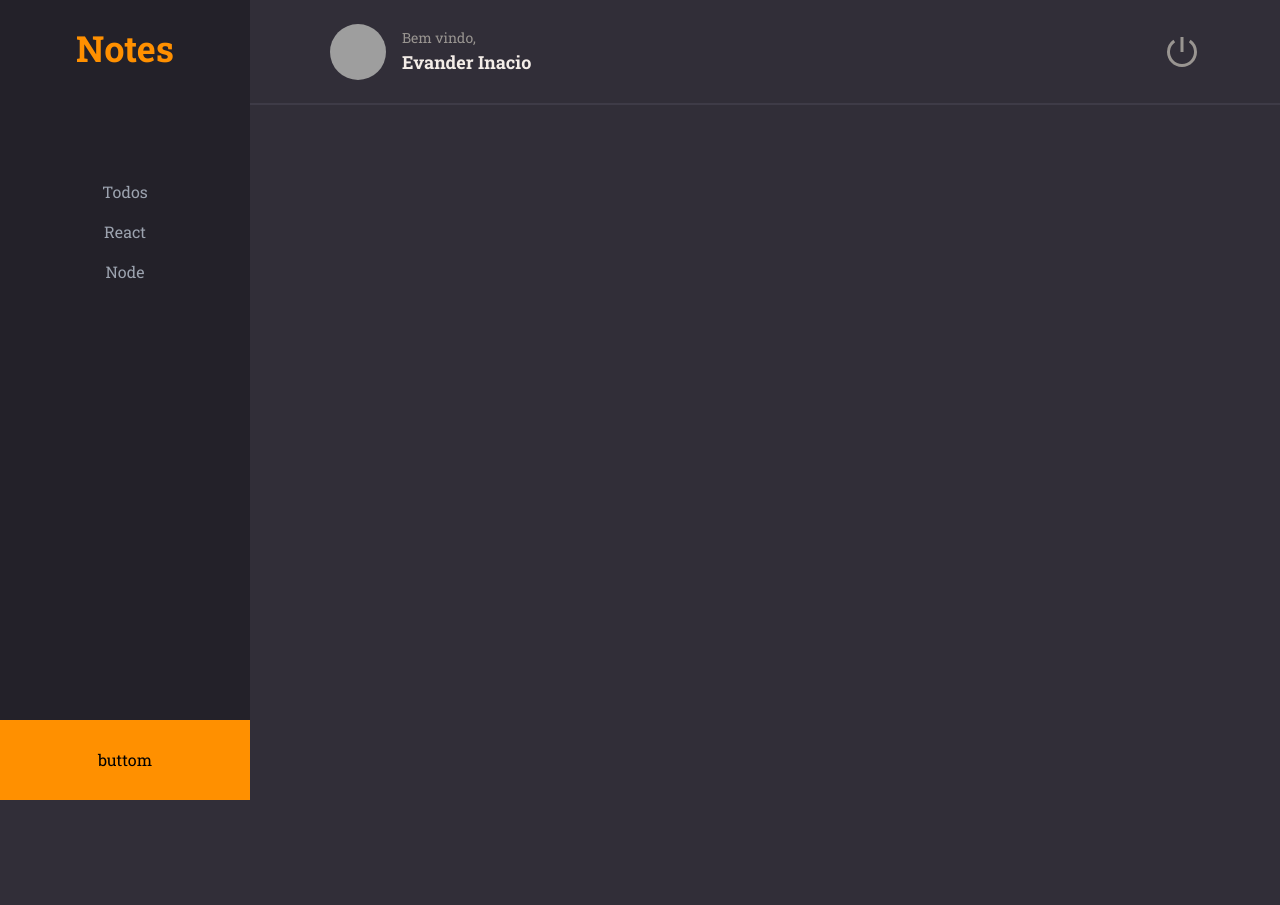
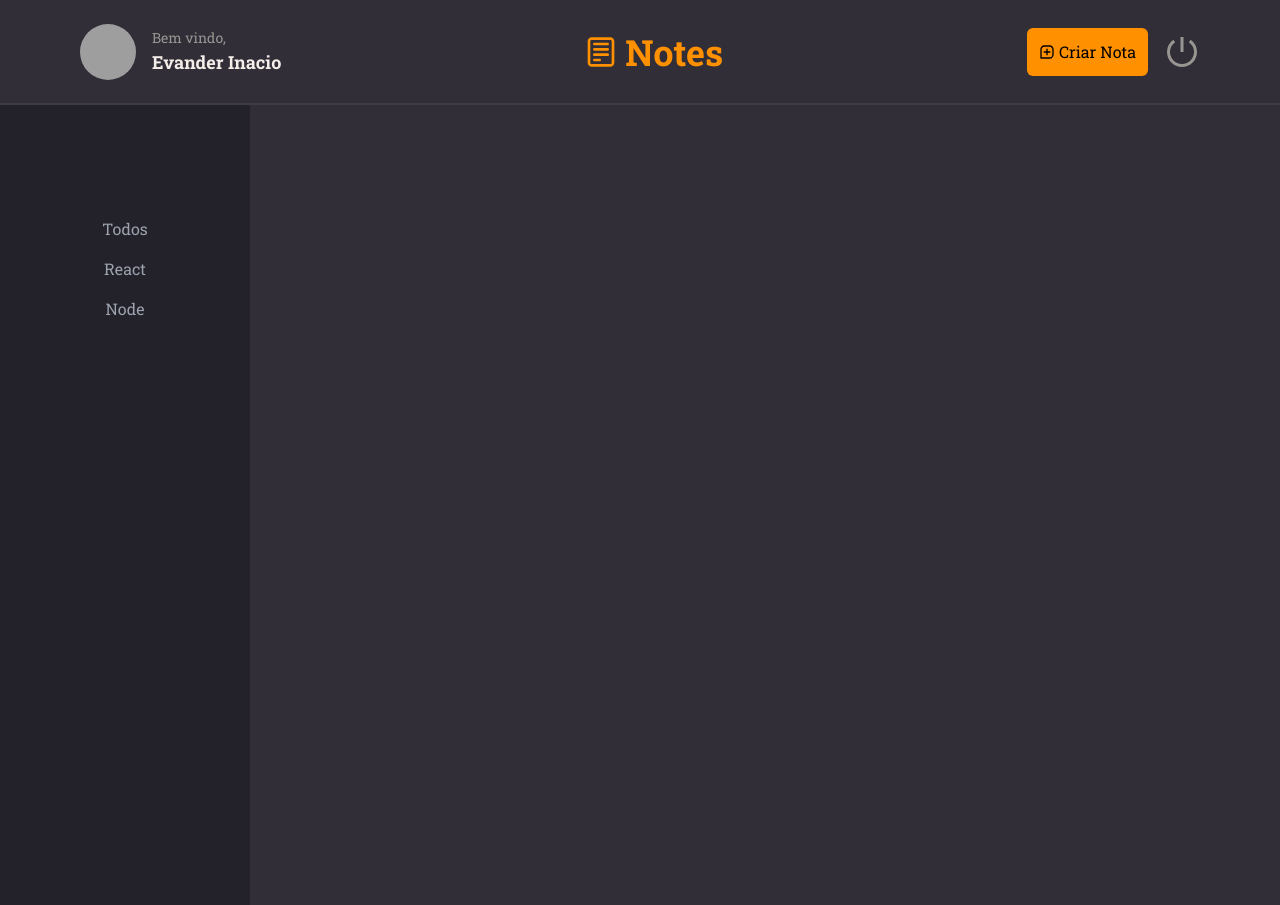
Before and after one commit to EvanderInacio/Notes, a React (Vite) app: page / in a window 1280 px wide. Before the commit the page ends 800 px from the top, so only its background shows below. Built offline with nearby package versions, Linux system fonts and the light colour scheme; grey boxes are pictures that could not be loaded.

Commit message:
feat: Responsive :iphone:

```diff
--- a/src/components/Button.jsx
+++ b/src/components/Button.jsx
@@ -3,7 +3,7 @@ export function Button({ title, color, loading = false }) {
     <button
       disabled={loading}
       type="button"
-      className={`w-full ${color ? 'bg-red-900' : 'bg-orange-800'} text-background-800 h-14 py-0 px-4 mt-4 rounded-xl font-medium disabled:opacity-50`}
+      className={`lg:w-full ${color ? 'bg-red-900' : 'bg-orange-800'} text-background-800 h-14 py-0 px-4 mt-4 rounded-xl font-medium disabled:opacity-50`}
     >
       { loading ? "Loading..." : title }
     </button>
--- a/src/components/Dash.jsx
+++ b/src/components/Dash.jsx
@@ -1,20 +1,13 @@
-import { ButtonText } from "./ButtonText";
+import { ButtonText } from './ButtonText'
 
 export function Dash() {
   return (
-    <div className="h-screen w-[250px] bg-background-900 relative">
-      <div className="flex justify-center items-center">
-        <h1 className="font-bold text-4xl mt-7 text-orange-800">Notes</h1>
-      </div>
-
+    <div className="w-[250px] h-screen bg-background-900">
       <div className="flex justify-center items-center flex-col mt-28 gap-4">
         <ButtonText title="Todos" />
         <ButtonText title="React" />
         <ButtonText title="Node" />
-
       </div>
-
-      <button className="absolute bottom-0 w-full bg-orange-800 p-7 text-black">buttom</button>
     </div>
   )
 }
--- a/src/components/Header.jsx
+++ b/src/components/Header.jsx
@@ -1,8 +1,10 @@
 import { RiShutDownLine } from 'react-icons/ri'
+import { BiMessageSquareAdd } from 'react-icons/bi'
+import { CgNotes } from 'react-icons/cg'
 
 export function Header() {
   return (
-    <div className="flex justify-between h-[105px] w-full border-b-2 border-background-700 px-20 items-center">
+    <div className="flex flex-col max-md:mt-2 md:flex-row max-md:gap-5 max-md:pb-5 justify-between md:h-[105px] w-full border-b-2 border-background-700 px-20 items-center">
       <div className="flex items-center">
         <img
           className="w-14 h-14 rounded-full"
@@ -15,8 +17,19 @@ export function Header() {
         </div>
       </div>
 
-      <div className='text-gray-100 bg-transparent border-0 text-4xl cursor-pointer hover:text-gray-500'>
-        <RiShutDownLine />
+      <div className="md:flex gap-2 justify-center items-center hidden">
+          <CgNotes className="w-8 h-8 text-orange-800" />
+          <h1 className="font-bold text-4xl text-orange-800">Notes</h1>
+        </div>
+
+      <div className="flex gap-4 items-center">
+        <button className="bg-orange-800 p-3 text-black rounded-md flex gap-1 items-center">
+          <BiMessageSquareAdd />
+          Criar Nota
+        </button>
+        <div className="text-gray-100 bg-transparent border-0 text-4xl cursor-pointer hover:text-gray-500">
+          <RiShutDownLine />
+        </div>
       </div>
     </div>
   )
--- a/src/pages/Details.jsx
+++ b/src/pages/Details.jsx
@@ -8,12 +8,12 @@ export function Details() {
     <div className="grid w-full h-screen">
       <Header />
 
-      <main className="relative py-1 flex justify-around items-center">
-        <section className="max-w-[550px]">
+      <main className="relative py-1 flex flex-col lg:flex-row justify-around items-center">
+        <section className="max-w-[550px] max-lg:mb-10">
           <div className="mx-auto flex flex-col">
-            <h1 className="text-4xl font-medium pt-24 mb-6">Introdução ao React</h1>
+            <h1 className=" text-3xl md:text-4xl text-center font-medium pt-24 mb-6">Introdução ao React</h1>
 
-            <p className="text-base mt-4 text-justify">
+            <p className="text-base mx-2 mt-4 text-center lg:text-justify">
               Lorem ipsum dolor sit, amet consectetur adipisicing elit. Adipisci
               odit natus iusto a sapiente nobis nihil sit impedit non? Eius
               quaerat necessitatibus quod voluptatibus praesentium sit ipsum
@@ -27,14 +27,14 @@ export function Details() {
               Lorem ipsum, dolor sit amet consectetur adipisicing elit. Doloremque sunt nulla laborum quod unde, dolorem harum optio totam cumque blanditiis saepe tempore eveniet facere expedita aperiam nam eligendi atque ab.
             </p>
 
-            <div className="flex gap-3 mt-20">
+            <div className="flex flex-col lg:flex-row gap-3 mt-20">
               <Button title="Voltar" />
               <Button title="Excluir nota" color="#f5020b" />
             </div>
           </div>
         </section>
 
-        <section>
+        <section className=''>
           <div className="flex flex-col gap-6">
             <Section title="Links úteis">
               <ul className="list-none mt-3 text-white-800">
--- a/src/pages/Home.jsx
+++ b/src/pages/Home.jsx
@@ -3,9 +3,9 @@ import { Header } from "../components/Header";
 
 export function Home() {
   return (
-    <div className="w-full h-screen grid grid-cols-[250px_auto] bg-background-800">
+    <div className="w-full h-screen grid bg-background-800">
+      <Header />
       <Dash />
-      <Header />
     </div>
   )
 }
```
